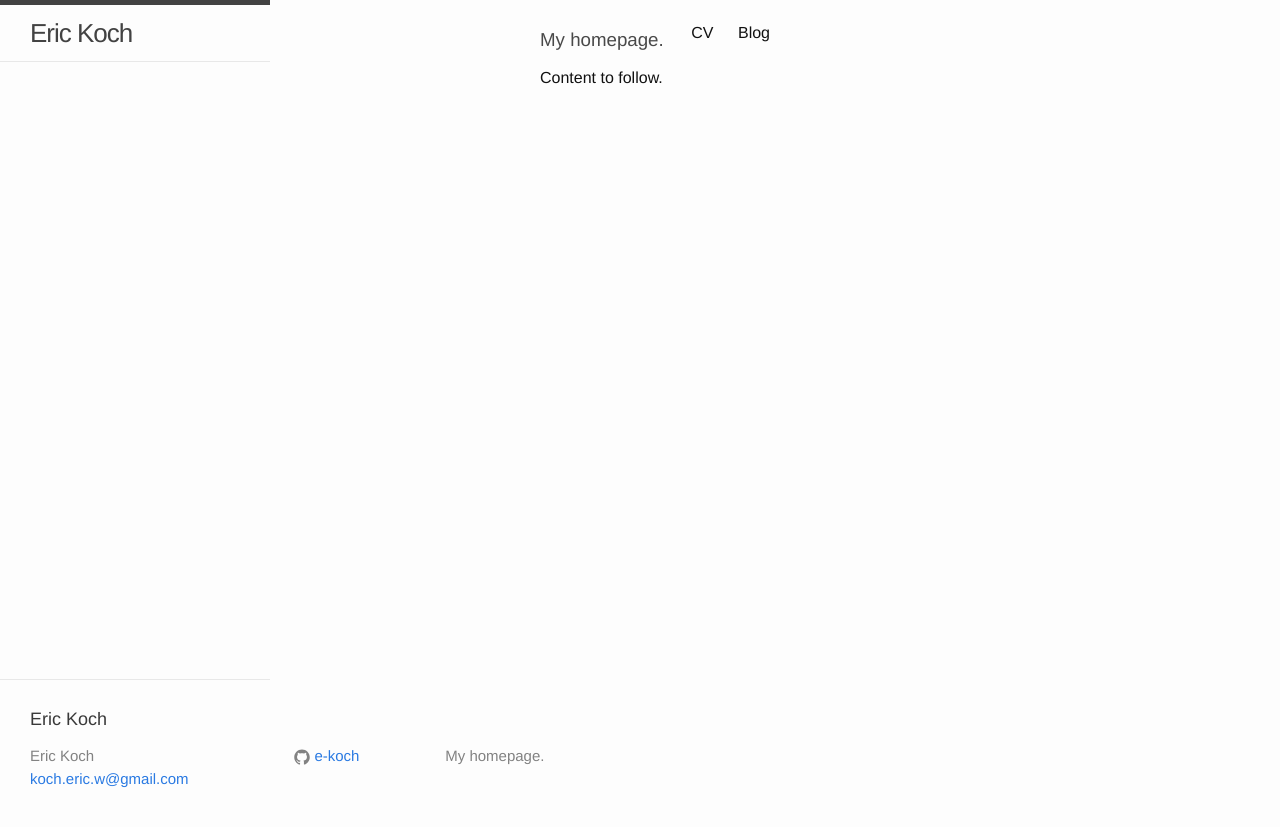
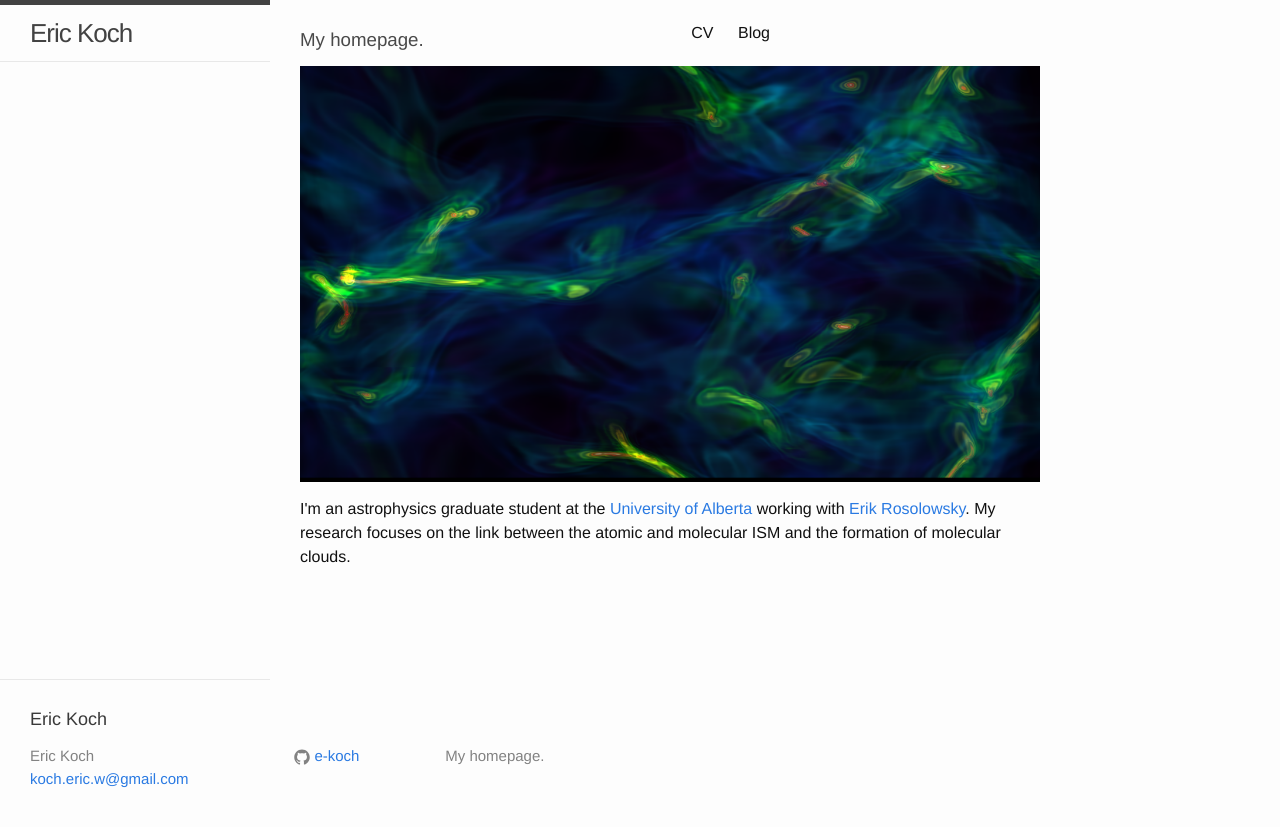
Before and after one commit to e-koch/e-koch.github.io, a Jekyll site: the page built from index.html, in a window 1280 px wide. Shown: the top 827 px of the page. Built offline with Jekyll 4.4.1, drawn with Linux system fonts in a browser that asks for light colours.

Commit message:
Add a nice image

```diff
--- a/index.html
+++ b/index.html
@@ -4,11 +4,13 @@ layout: default
 
 <div class="wrapper">
 
-      <section>
         <h3>
 <a id="my-homepage" class="anchor" href="#my-homepage" aria-hidden="true"><span class="octicon octicon-link"></span></a>My homepage.</h3>
 
-<p>Content to follow.</p>
-      </section>
+<p><img src="{{ site.baseurl }}images/hd22_013.png"></p>
+
+<p>I'm an astrophysics graduate student at the <a href="https://uofa.ualberta.ca/physics">University of Alberta</a> working with <a href="http://www.ualberta.ca/~erosolow/UAlberta/Home.html">Erik Rosolowsky</a>. My research focuses on the link between the atomic and molecular ISM and the formation of molecular clouds.</p>
+
+
 
 </div>
```
Also changed, not shown: images/hd22_013.png (added).
